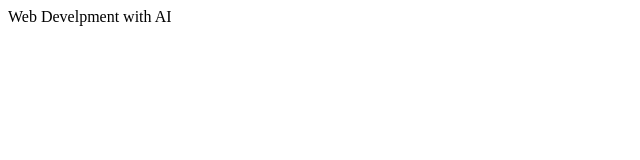
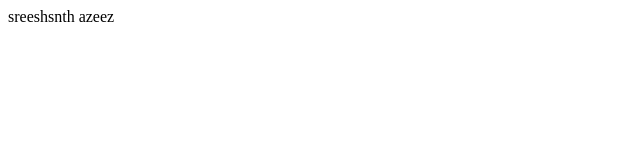
Before and after one commit to azeezpasha-glitch/Full-Stack-Dev.., a plain HTML site: page index.html in a window 1280 px wide. Shown: the full height of the page, 0-640 px from the left. Drawn offline with Linux system fonts and the light colour scheme.

Commit message:
Add files via upload

```diff
--- a/index.html
+++ b/index.html
@@ -1,11 +1,12 @@
-<html>
- <head>
-  <title> Hello world </title>
+<!DOCTYPE html>
+<html lang="en">
+<head>
+    <meta charset="UTF-8">
+    <meta name="viewport" content="width=device-width, initial-scale=1.0">
+    <title>Document</title>
 </head>
-
 <body>
- Web Develpment
-
- with AI
+    sreeshsnth
+    azeez
 </body>
 </html>
```
